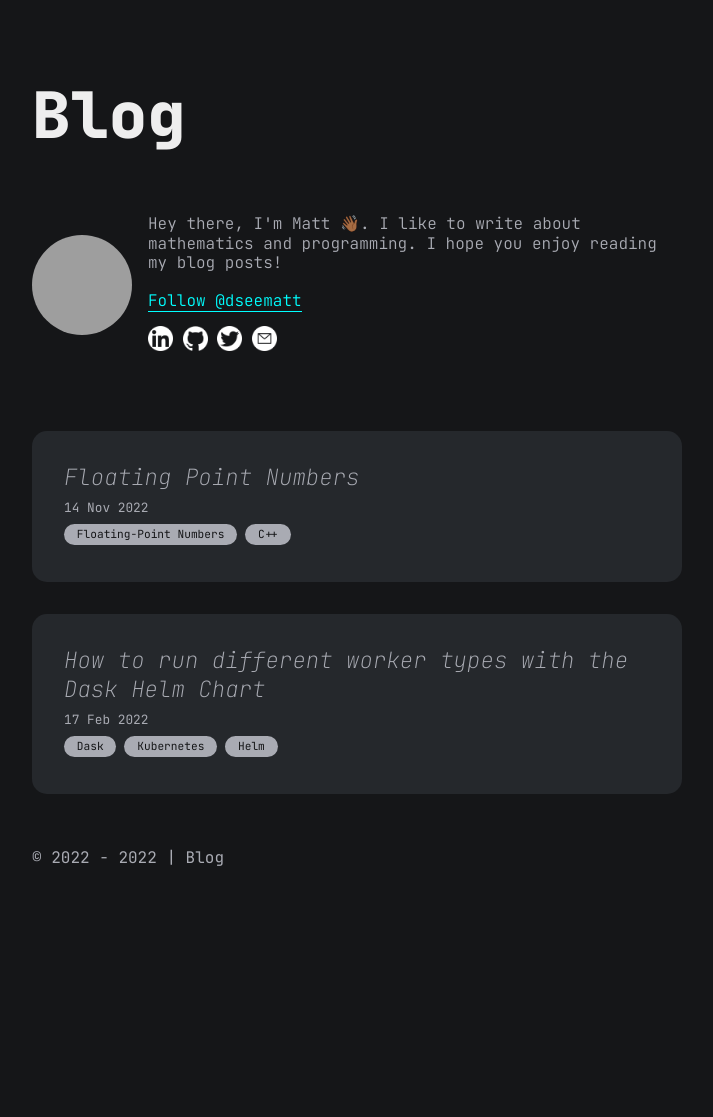
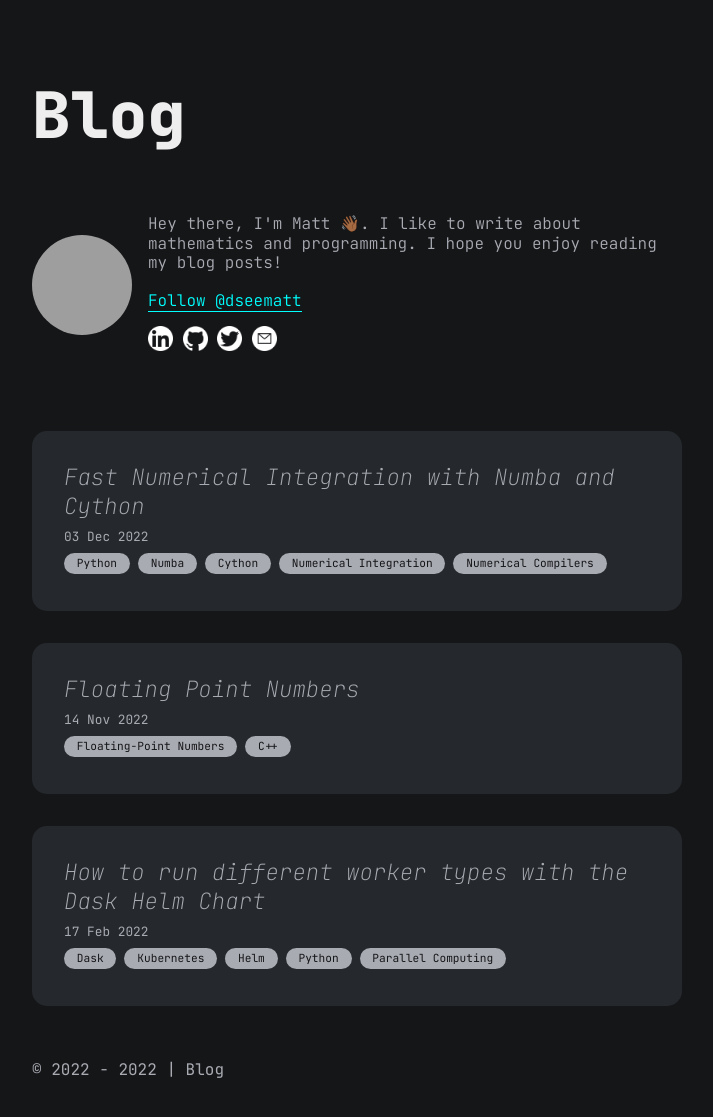
Before and after one commit to Matt711/blog, a Jekyll site: the page built from index.md, in a window 1280 px wide, cut to the strip 0-1134 px from the top of the page. Shown: the top 1117 px of the strip, without its empty margins (283-996 px from the left). Built offline with Jekyll 4.4.1, drawn with Linux system fonts in a browser that asks for light colours; comment, search, counter and statistics services are not loaded; before the commit the page ends 922 px from its top, so only the background shows below that; part of the change alters nothing that is shown; grey boxes are pictures that could not be loaded.

Commit message:
Add numbafy cythonize integrals bp draft

````diff
--- a/all_collections/_posts/2022-02-17-helm-multiple-worker-groups.md
+++ b/all_collections/_posts/2022-02-17-helm-multiple-worker-groups.md
@@ -2,7 +2,7 @@
 layout: post
 title: How to run different worker types with the Dask Helm Chart
 author: Matthew Murray
-categories: [Dask, Kubernetes, Helm]
+categories: [Dask, Kubernetes, Helm, Python, Parallel Computing]
 # theme: twitter
 ---
 
--- /dev/null
+++ b/all_collections/_posts/2022-12-03-cython-numba-intergals.md
@@ -0,0 +1,83 @@
+---
+layout: post
+title: Fast Numerical Integration with Numba and Cython
+author: Matthew Murray
+categories: [Python, Numba, Cython, Numerical Integration, Numerical Compilers]
+---
+
+### Introduction
+I've always been excited about doing complex integrals like this one:
+
+$$
+\int_0^{\frac{\pi}{2}} \arccos \left(\frac{\cos x}{1+2 \cos x}\right) d x = \frac{5\pi^2}{24}
+$$
+
+Although doing integrals like this is fun, it becomes apparent quickly that many integrals that are impossible to compute by hand. This is where numerical integration comes into play! Numerical integration allows us to appoximate the value of a definite integral. In general, numerical integration algorithms work by summing up the products of weights and nodes. By choosing the weights and nodes carefully, we can get very precise approximations of complicated integrals.
+
+$$
+\int_{-0.15}^1 \int_{0.13}^{0.8} \int_{-1}^1 \int_0^1 f\left(x_0, x_1, x_2, x_3\right) d x_0 d x_1 d x_2 d x_3
+$$
+
+$$
+f\left(x_0, x_1, x_2, x_3\right)= \begin{cases}x_0^2+x_1 x_2-x_3^3+\sin x_0+1 & \left(x_0-0.2 x_3-0.5-0.25 x_1>0\right) \\ x_0^2+x_1 x_2-x_3^3+\sin x_0+0 & \left(x_0-0.2 x_3-0.5-0.25 x_1 \leq 0\right)\end{cases}
+$$
+
+### Numba
+
+```python
+import numpy as np
+from scipy import integrate
+from numba import jit
+
+@jit(nopython=True)
+def func2(x0, x1, x2, t0, t1):
+    return x0*x2**2 + np.sin(x1) + 1 + (1 if x0+t1*x1-t0>0 else 0)
+
+def lim0(x1, x2, t0, t1):
+    return [t0*x1 + t1*x2 - 1, t0*x1 + t1*x2 + 1]
+
+def lim1(x2, t0, t1):
+    return [x2 + t0**2*t1**3 - 1, x2 + t0**2*t1**3 + 1]
+
+def lim2(t0, t1):
+    return [t0 + t1 - 1, t0 + t1 + 1]
+
+def opts0(x1, x2, t0, t1):
+    return {'points' : [t0 - t1*x1]}
+
+def opts1(x2, t0, t1):
+    return {}
+
+def opts2(t0, t1):
+    return {}
+```
+
+### Cython
+
+```cython
+from scipy import integrate
+
+cdef extern from "math.h":
+    double sin(double)
+
+cdef double func2(double x0, double x1, double x2, int t0, int t1):
+    return x0*x2**2 + sin(x1) + 1 + (1 if x0+t1*x1-t0>0 else 0)
+
+def lim0(double x1, double x2, int t0, int t1):
+    return [t0*x1 + t1*x2 - 1, t0*x1 + t1*x2 + 1]
+
+def lim1(double x2, int t0, int t1):
+    return [x2 + t0**2*t1**3 - 1, x2 + t0**2*t1**3 + 1]
+
+def lim2(int t0, int t1):
+    return [t0 + t1 - 1, t0 + t1 + 1]
+
+def opts0(double x1, double x2, int t0, int t1):
+    return {'points' : [t0 - t1*x1]}
+
+def opts1(double x2, int t0, int t1):
+    return {}
+
+def opts2(int t0, int t1):
+    return {}
+```
````
